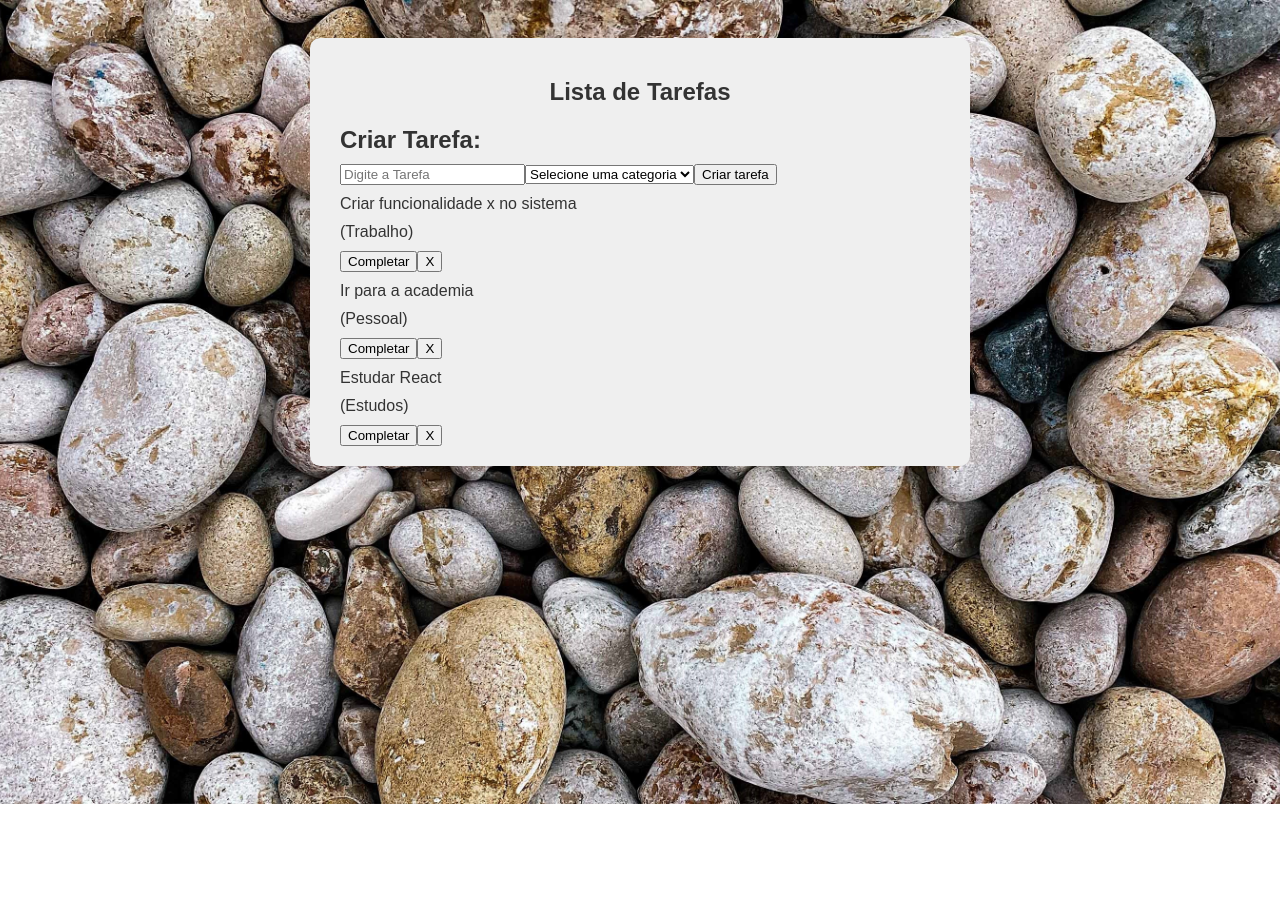
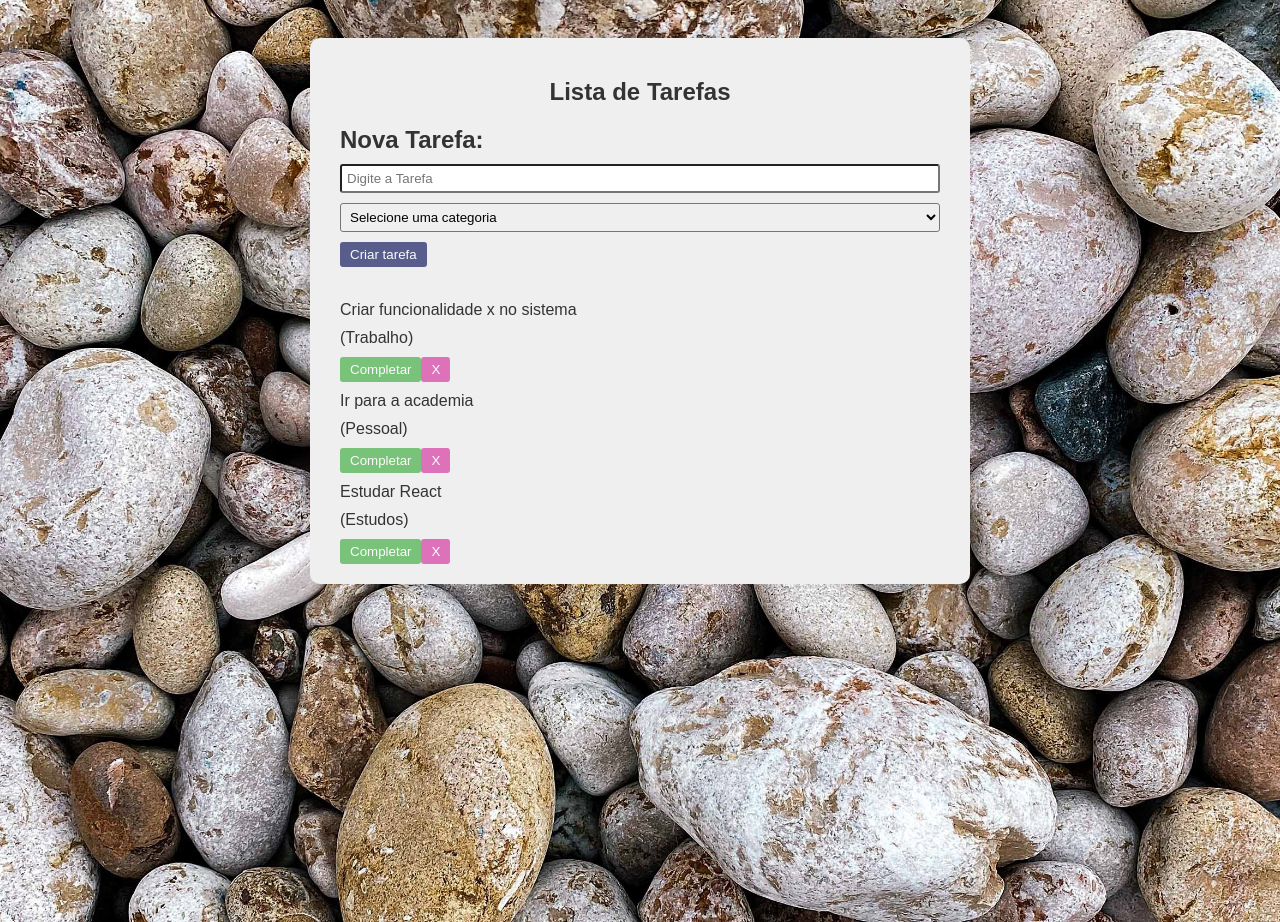
Before and after one commit to VictorParizio/to-do-everyday, a React (Vite) app: page / in a window 1280 px wide. Before the commit the page ends 804 px from the top, so only its background shows below. Built offline with nearby package versions, Linux system fonts and the light colour scheme.

Commit message:
feat (TodoForm, Todo) Css do TodoForm e botões Todo Foram adicionados os estilos aos botões do Todo e feito todo o css do TodoForm.

```diff
--- a/src/App.css
+++ b/src/App.css
@@ -13,7 +13,7 @@ body {
   border-radius: 10px;
 }
 
-h1{
+h1 {
   text-align: center;
 }
 
@@ -21,10 +21,46 @@ h2 {
   margin-bottom: 10px;
 }
 
-p{
+p {
   margin: 10px 0;
 }
 
 input {
   box-sizing: border-box;
 }
+
+button {
+  background-color: #333974;
+  color: #fff;
+  padding: 5px 10px;
+  border: none;
+  border-radius: 3px;
+  cursor: pointer;
+  opacity: .8;
+  transition: .3s;
+}
+
+button:hover {
+  opacity: 1;
+}
+
+.complete {
+  background-color: #5cb85c;
+}
+
+.remove {
+  background-color: #D954af;
+}
+
+.todo-form {
+  padding-bottom: 1.5rem;
+}
+
+input,
+select {
+  padding: 5px;
+  margin-bottom: 10px;
+  background-origin: 1px solid #ddd;
+  border-radius: 3px;
+  width: 100%;
+}
--- a/src/Components/Todo/Todo.jsx
+++ b/src/Components/Todo/Todo.jsx
@@ -10,8 +10,8 @@ export default function Todo({ todo }) {
                 </p>
             </div>
             <div>
-                <button>Completar</button>
-                <button>X</button>
+                <button className="complete">Completar</button>
+                <button className="remove">X</button>
             </div>
         </section>
     )
--- a/src/Components/TodoForm/TodoForm.jsx
+++ b/src/Components/TodoForm/TodoForm.jsx
@@ -3,7 +3,7 @@ import React from "react";
 export default function TodoForm(){
     return(
         <section className="todo-form">
-            <h2>Criar Tarefa:</h2>
+            <h2>Nova Tarefa:</h2>
             <form>
                 <input type="text" placeholder="Digite a Tarefa" />
                 <select>
```
